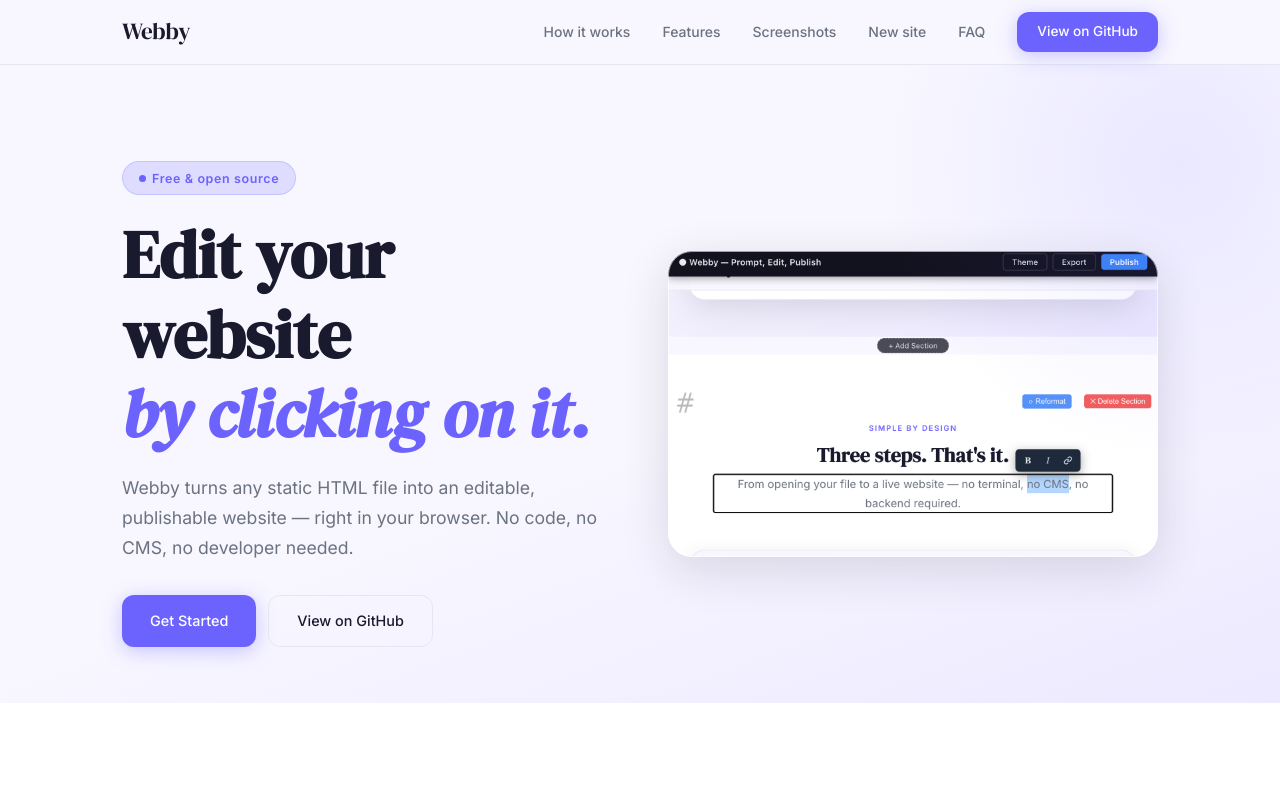
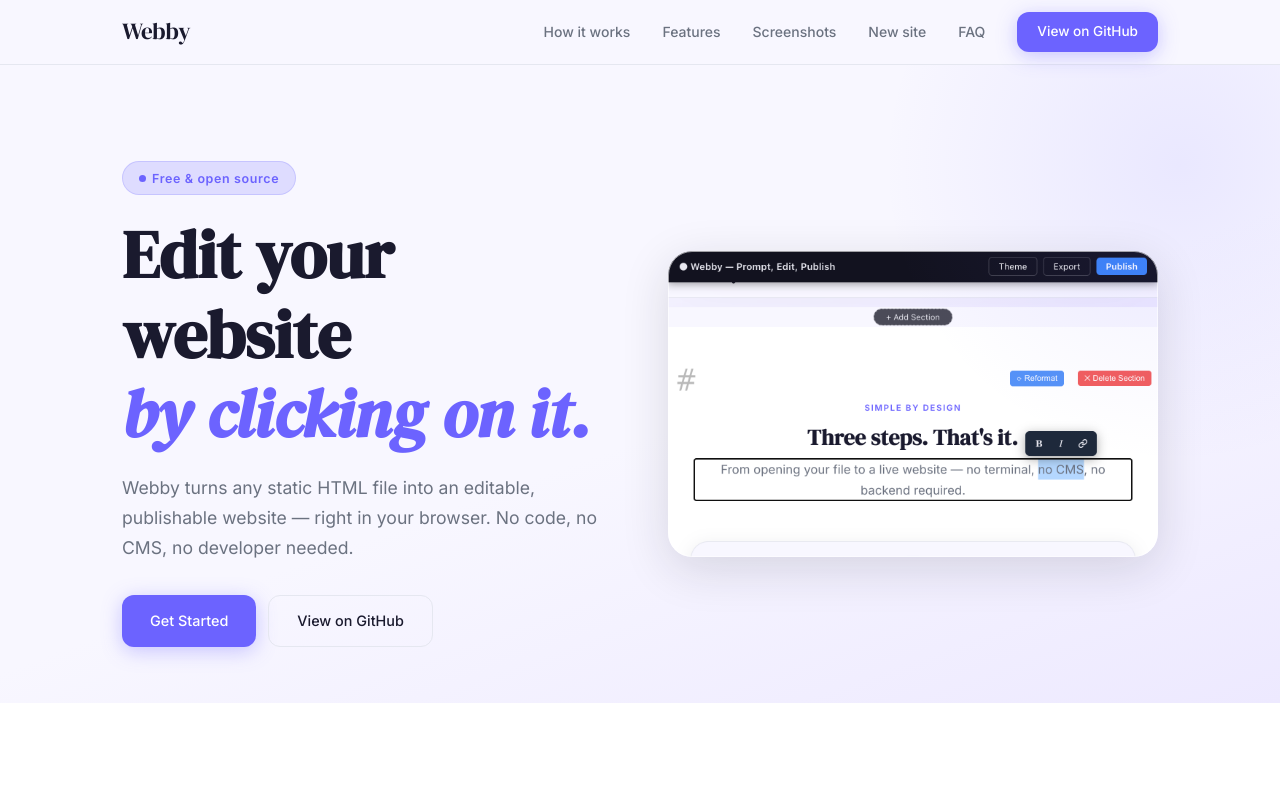
Before and after one commit to swill/webby-promo, a plain HTML site: page index.html in a window 1280 px wide. Shown: the top 796 px of the page. Drawn offline with Linux system fonts and the light colour scheme.

Commit message:
Update site content via Webby

```diff
--- a/index.html
+++ b/index.html
@@ -906,7 +906,7 @@
           </div>
         </div>
         <div class="hero-image">
-          <img src="./assets/Screenshot 2026-03-16 at 8.08.54 PM.png" data-editable-image="" alt="Webby editor interface showing in-place text editing" style="cursor: pointer;">
+          <img src="./assets/Screenshot 2026-03-16 at 8.49.19 PM.png" data-editable-image="" alt="Webby editor interface showing in-place text editing" style="cursor: pointer;">
         </div>
       </div>
     </div>
```
